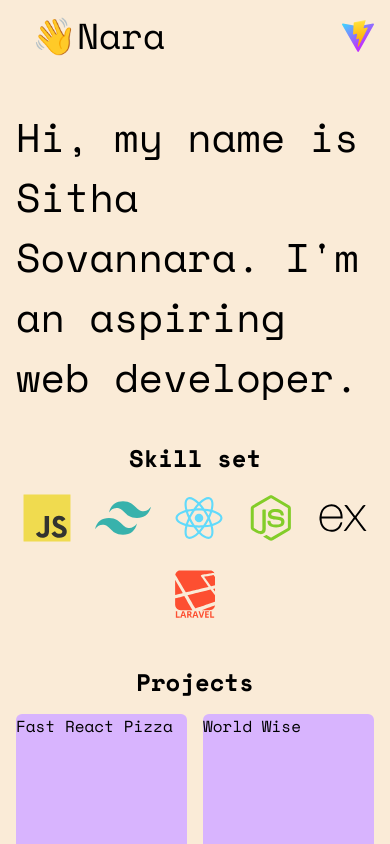
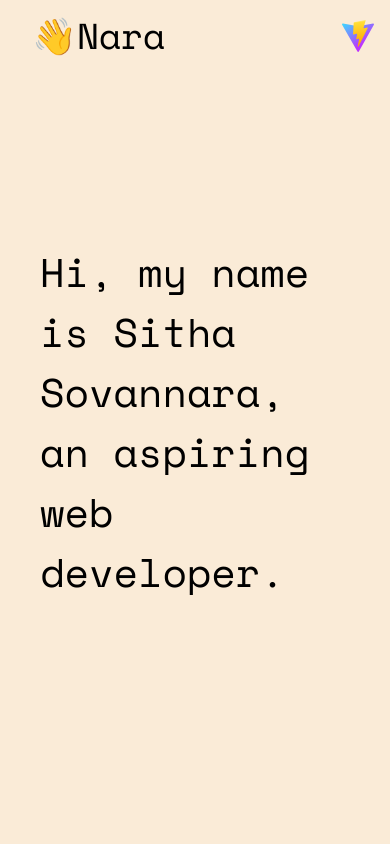
Before and after one commit to Narazxc/Narazxc.github.io, a React (Vite) app: page / in a window 390 px wide. Shown: the top 844 px of the page. Built offline with nearby package versions, Linux system fonts and the light colour scheme; some icons are missing.

Commit message:
Customize hero section

```diff
--- a/package.json
+++ b/package.json
@@ -18,7 +18,8 @@
     "@tippyjs/react": "^4.2.6",
     "react": "^18.2.0",
     "react-dom": "^18.2.0",
-    "react-icons": "^4.12.0"
+    "react-icons": "^4.12.0",
+    "react-type-animation": "^3.2.0"
   },
   "devDependencies": {
     "@types/react": "^18.2.15",
--- a/src/components/App.jsx
+++ b/src/components/App.jsx
@@ -1,4 +1,6 @@
-import { useState } from "react";
+import { useEffect, useState } from "react";
+import { TypeAnimation } from "react-type-animation";
+import "./CustomCursor.css";
 
 import "../App.css";
 
@@ -28,7 +30,16 @@ import ProjectList from "./ProjectList";
 function App() {
   const [isOpenDialog, setIsOpenDialog] = useState(false);
   const [uploadModal, setUploadModal] = useState(false);
+  const [showFlicker, setShowFlicker] = useState(false);
+  const [hideFlicker, setHideFlicker] = useState(false);
+  const [showNavbar, setShowNavbar] = useState(false);
   const [user, setUser] = useState({});
+
+  // console.log(showFlicker);
+
+  function handleShowFlicker() {
+    setShowFlicker(true);
+  }
 
   function handleOpenUploadModal() {
     setUploadModal(true);
@@ -38,10 +49,55 @@ function App() {
     setIsOpenDialog(true);
   }
 
+  useEffect(() => {
+    function handleHideNavbar() {
+      if (window.scrollY >= 80) {
+        setShowNavbar(true);
+      } else {
+        setShowNavbar(false);
+      }
+    }
+
+    // Add event listener on mount
+    window.addEventListener("scroll", handleHideNavbar);
+
+    // Remove event listener on unmount to avoid memory leaks
+    return () => {
+      window.removeEventListener("scroll", handleHideNavbar);
+    };
+  }, []); // Empty dependency array ensures that this effect runs only once on mount
+
+  // console.log(showNavbar);
+
+  useEffect(function () {
+    setTimeout(() => {
+      setHideFlicker(true);
+    }, 12000);
+  }, []);
+
+  // Create a dynamic CSS rule based on showFlicker
+  const dynamicStyle = `
+    .type::after {
+      content: "█";
+      font-size: 2.5rem;
+      line-height: 2.5rem;
+      animation: ${showFlicker ? "cursor 1.1s infinite step-start" : "none"};
+    }
+  `;
+
+  const dynamicStyle2 = `
+    .type::after {
+      content: "";
+    }
+  `;
+
   return (
     <>
+      {showFlicker && !hideFlicker ? <style>{dynamicStyle}</style> : null}
+      {hideFlicker && <style>{dynamicStyle2}</style>}
       <Header>
         <Navbar
+          showNavbar={showNavbar}
           onOpenDialog={handleOpenDialog}
           onOpenUploadModal={handleOpenUploadModal}
         >
@@ -54,7 +110,8 @@ function App() {
         </Modal>
 
         <Modal isOpen={uploadModal} setIsOpen={setUploadModal}>
-          {user ? <p>Please log in first</p> : <UploadProjectForm />}
+          {/* {user ? <p>Please log in first</p> : <UploadProjectForm />} */}
+          <ContactForm />
         </Modal>
 
         {/* <Modal isOpen={isOpenDialog} setIsOpen={setIsOpenDialog}>
@@ -62,20 +119,33 @@ function App() {
         </Modal> */}
 
         <section className="first-section">
-          <div className="flex h-[40vh] items-center gap-4">
-            <p className="p-4">
-              Hi, my name is Sitha Sovannara. I&#39;m an aspiring web developer.
+          <div className="flex h-[100vh] items-center gap-4">
+            <p className="flex-wrap px-10 py-4 sm:p-4 md:w-[768px]">
+              <TypeAnimation
+                cursor={false}
+                className={`type`}
+                sequence={[
+                  800,
+                  "Hi, my name is Sitha Sovannara, an aspiring web developer.",
+                  () => {
+                    handleShowFlicker();
+                  },
+                ]}
+              />
             </p>
 
+            <div className="hidden h-[200px] w-[200px] lg:block">
               <img
-              className="hidden sm:block"
-              src="https://static1.personality-database.com/profile_images/beb19f206a174b0e97872b7136d45041.png"
+                className=""
+                src="./amai_mask.png"
+                // src="https://static1.personality-database.com/profile_images/beb19f206a174b0e97872b7136d45041.png"
                 style={{
                   boxShadow: "0px 0px 8px 8px white inset",
                 }}
                 // src="./IMG_0166.JPG"
                 alt="Amai Mask"
               />
+            </div>
           </div>
         </section>
 
@@ -123,9 +193,7 @@ function App() {
           </GridContainer>
         </section>
 
-        <section>
-          <ContactForm />
-        </section>
+        <section>{/* <ContactForm /> */}</section>
       </Main>
       <Footer>
         <div>
--- /dev/null
+++ b/src/components/CustomCursor.css
@@ -0,0 +1,17 @@
+.type::after {
+  content: "█";
+  font-size: 2.35rem;
+  line-height: 2.5rem;
+}
+
+/* animation: cursor 1.1s infinite step-start; */
+
+/* .no::after {
+  content: "_";
+}  */
+
+@keyframes cursor {
+  50% {
+    opacity: 0;
+  }
+}
--- a/src/components/Header.jsx
+++ b/src/components/Header.jsx
@@ -1,5 +1,5 @@
 function Header({ children }) {
-  return <header>{children}</header>;
+  return <header className="fixed left-0 right-0 top-0">{children}</header>;
 }
 
 export default Header;
--- a/src/components/Navbar.jsx
+++ b/src/components/Navbar.jsx
@@ -1,9 +1,9 @@
 import Socials from "./Socials";
 import viteLogo from "/vite.svg";
 
-function Navbar({ children, onOpenDialog, onOpenUploadModal }) {
+function Navbar({ children, onOpenDialog, onOpenUploadModal, showNavbar }) {
   return (
-    <nav className="navbar px-4">
+    <nav className={`px-4 ${showNavbar ? "navbar active" : "navbar"}`}>
       {children}
       <Socials />
       <div className="hidden sm:block">
--- a/src/index.css
+++ b/src/index.css
@@ -79,6 +79,7 @@ body {
   font-family: "Space Mono", monospace;
   /* height: 2000px; */
   margin: 0;
+  overflow-x: hidden;
 }
 
 p {
@@ -92,6 +93,10 @@ p {
   max-width: 1350px;
   margin: auto;
   margin-bottom: 16px;
+}
+
+.navbar.active {
+  display: none;
 }
 
 .navbar div ul {
@@ -122,7 +127,8 @@ p {
 
 main {
   max-width: 1000px;
-  margin: auto;
+  margin-left: auto;
+  margin-right: auto;
 }
 
 .projects h2,
```
Also changed, not shown: public/amai_mask.png (added), 1 other file (tests, documents, lock files or other folders). Lines whose indentation alone changed are shown as unchanged.
